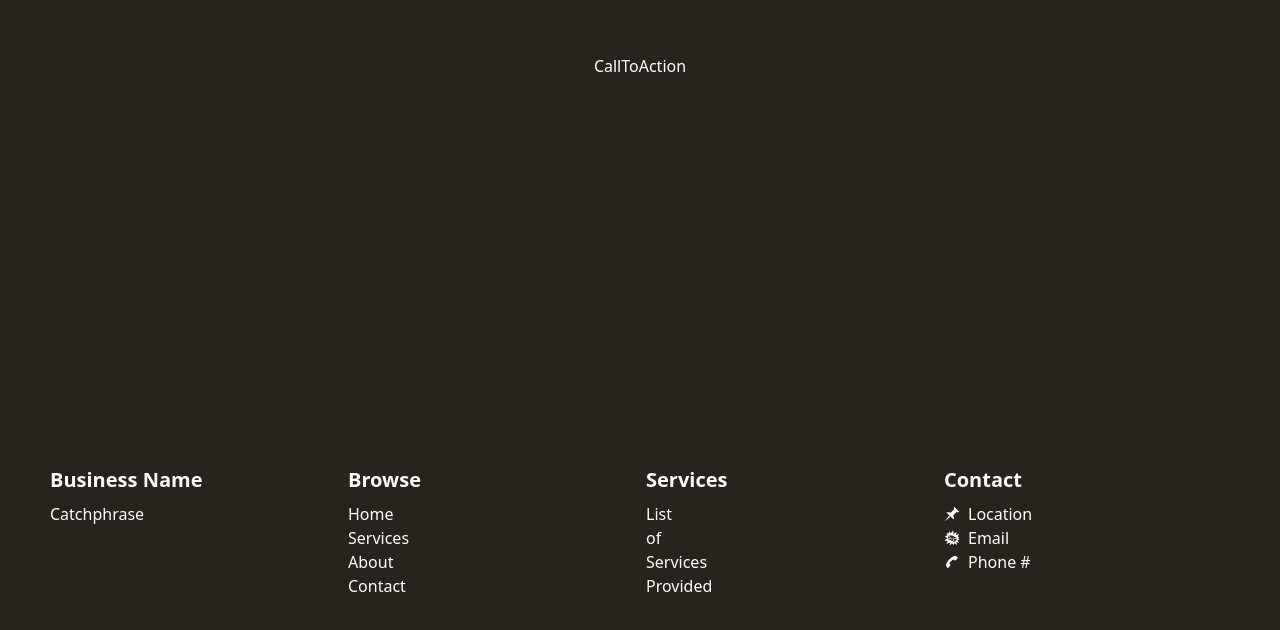
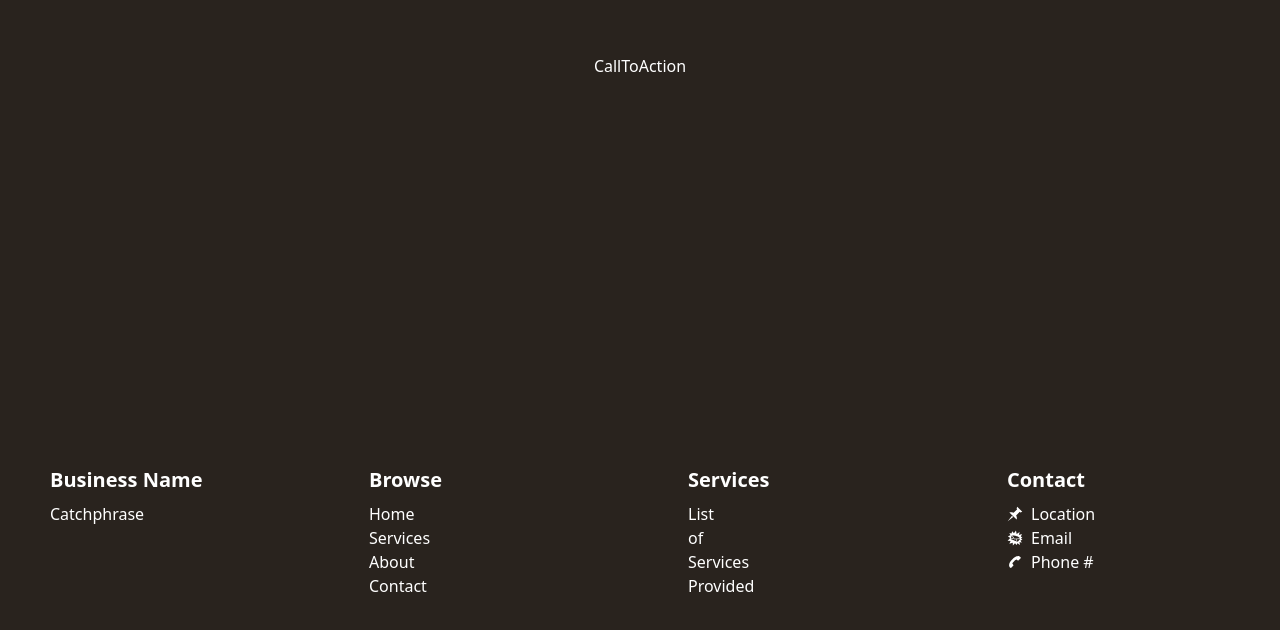
Before and after one commit to Endeyr/shopping-cart-project, a React (Vite) app: page / in a window 1280 px wide. Shown: the part 3149-3779 px from the top of the page. Built offline with nearby package versions, Linux system fonts and the light colour scheme.

Commit message:
add gap to footer

```diff
--- a/src/components/footer/index.tsx
+++ b/src/components/footer/index.tsx
@@ -2,7 +2,7 @@ import { GiLetterBomb, GiPhone, GiPin } from "react-icons/gi";
 import { Link } from "react-router-dom";
 const Footer = () => {
   return (
-    <footer className="w-full sm:grid sm:grid-cols-4 sm:justify-between sm:items-center gap-3 p-[50px] hidden">
+    <footer className="w-full sm:grid sm:grid-cols-4 sm:justify-evenly sm:items-center gap-24 p-[50px] hidden">
       <div className="flex flex-col justify-start items-start gap-2 w-full h-full">
         <h2 className="font-bold capitalize text-xl">Business Name</h2>
         <p className="w-1/2">Catchphrase</p>
```
